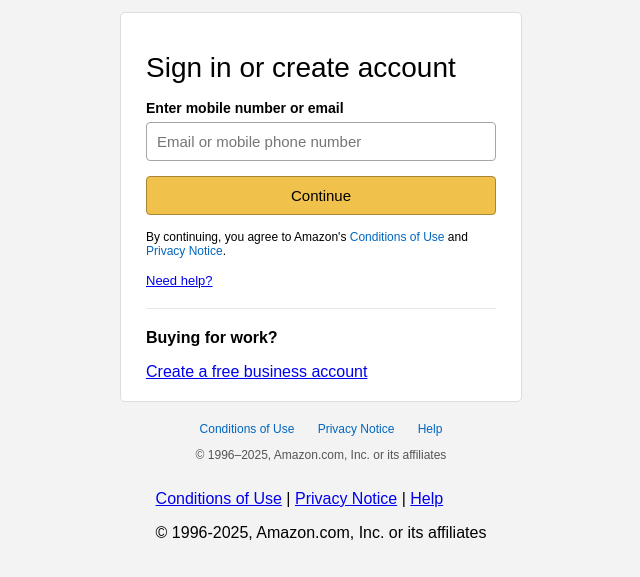
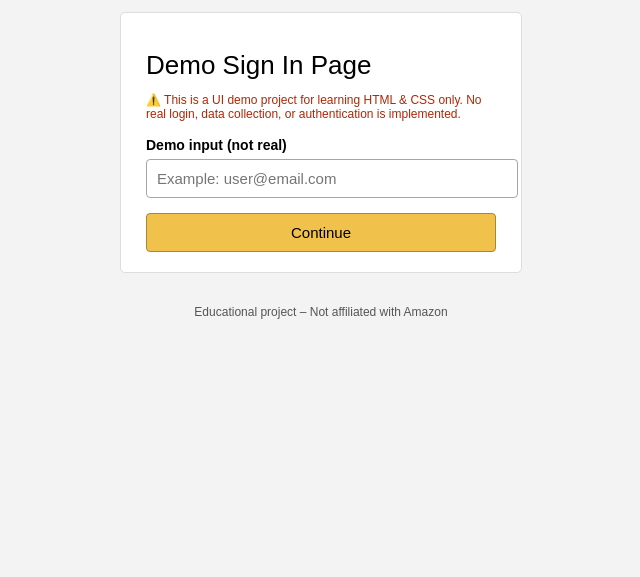
Before and after one commit to miraztanz/Project-1, a plain HTML site: page sign-in.html in a window 1280 px wide. Shown: the part 65-642 px from the top of the page, without its empty margins (319-959 px from the left). Drawn offline with Linux system fonts and the light colour scheme.

Commit message:
Update sign-in.html

```diff
--- a/sign-in.html
+++ b/sign-in.html
@@ -2,7 +2,7 @@
 <html lang="en">
 <head>
   <meta charset="UTF-8">
-  <title>Amazon Sign In Clone</title>
+  <title>Amazon UI Demo (Educational)</title>
   <style>
     body {
       margin: 0;
@@ -14,7 +14,6 @@
       align-items: center;
     }
 
-    /* Logo */
     .logo {
       margin-top: 20px;
       font-size: 36px;
@@ -26,7 +25,6 @@
       color: #ff9900;
     }
 
-    /* Main box */
     .signin-box {
       background: #fff;
       width: 350px;
@@ -37,8 +35,14 @@
     }
 
     .signin-box h1 {
-      font-size: 28px;
+      font-size: 26px;
       font-weight: 400;
+      margin-bottom: 10px;
+    }
+
+    .disclaimer {
+      font-size: 12px;
+      color: #b12704;
       margin-bottom: 15px;
     }
 
@@ -48,7 +52,6 @@
     }
 
     input {
-      max-width: 328px;
       width: 100%;
       padding: 10px;
       margin-top: 5px;
@@ -68,33 +71,9 @@
       font-size: 15px;
     }
 
-    .btn:hover {
-      background-color: #e2b33c;
-    }
-
     .text {
       font-size: 12px;
       margin-top: 15px;
-    }
-
-    .text a {
-      color: #0066c0;
-      text-decoration: none;
-    }
-
-    .text a:hover {
-      text-decoration: underline;
-    }
-
-    .help {
-      margin-top: 15px;
-      font-size: 13px;
-    }
-
-    .divider {
-      height: 1px;
-      background: #e7e7e7;
-      margin: 20px 0;
     }
 
     .footer {
@@ -103,12 +82,6 @@
       color: #555;
       text-align: center;
     }
-
-    .footer a {
-      margin: 0 10px;
-      color: #0066c0;
-      text-decoration: none;
-    }
   </style>
 </head>
 <body>
@@ -116,39 +89,22 @@
   <div class="logo">amazon<span>.</span></div>
 
   <div class="signin-box">
-    <h1>Sign in or create account</h1>
+    <h1>Demo Sign In Page</h1>
 
-    <label>Enter mobile number or email</label>
-    <input type="text" placeholder="Email or mobile phone number">
-
-    <button class="btn">Continue</button>
-
-    <p class="text">
-      By continuing, you agree to Amazon's
-      <a href="#">Conditions of Use</a> and
-      <a href="#">Privacy Notice</a>.
+    <p class="disclaimer">
+      ⚠️ This is a UI demo project for learning HTML & CSS only.
+      No real login, data collection, or authentication is implemented.
     </p>
 
-    <div class="help">
-      <a href="#">Need help?</a>
-    </div>
+    <label>Demo input (not real)</label>
+    <input type="text" placeholder="Example: user@email.com">
 
-    <div class="divider"></div>
-
-    <p><strong>Buying for work?</strong></p>
-    <a href="#">Create a free business account</a>
+    <button class="btn" onclick="alert('Demo only – no action')">Continue</button>
   </div>
 
   <div class="footer">
-    <a href="#">Conditions of Use</a>
-    <a href="#">Privacy Notice</a>
-    <a href="#">Help</a>
-    <p>© 1996–2025, Amazon.com, Inc. or its affiliates</p>
+    <p>Educational project – Not affiliated with Amazon</p>
   </div>
 
-   <footer>
-        <p><a href="#">Conditions of Use</a> | <a href="#">Privacy Notice</a> | <a href="#">Help</a></p>
-        <p>© 1996-2025, Amazon.com, Inc. or its affiliates</p>
-    </footer>
 </body>
 </html>
```
